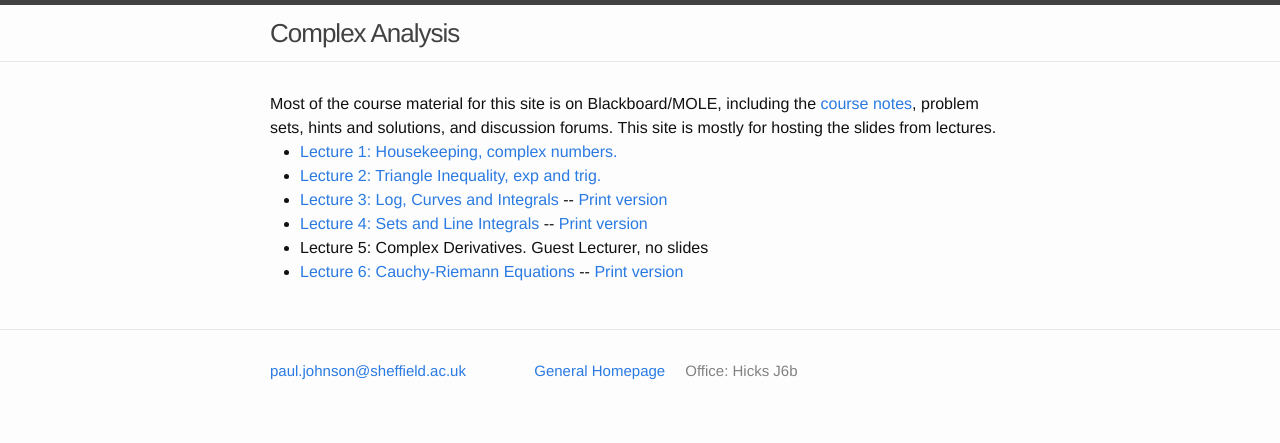
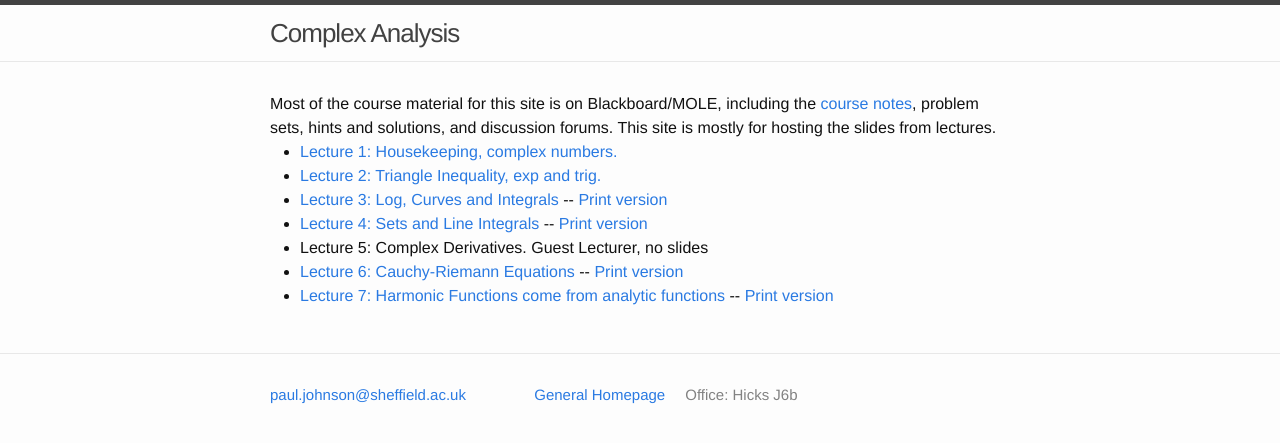
Before and after one commit to ptwiddle/MAS332-Complex-Analysis, a Jekyll site: the page built from index.html, in a window 1280 px wide. Shown: the top 443 px of the page. Built offline with Jekyll 4.4.1, drawn with Linux system fonts in a browser that asks for light colours.

Commit message:
Lecture 7

```diff
--- a/index.html
+++ b/index.html
@@ -13,7 +13,10 @@ layout: default
         <li> <a href="./Slides/Lecture4.pdf">Lecture 4: Sets and Line Integrals </a> -- <a href="./Slides/Lecture4Print.pdf">Print version</a> </li>
     <li> Lecture 5: Complex Derivatives.  Guest Lecturer, no slides </li>
     <li> <a href="./Slides/Lecture6.pdf">Lecture 6: Cauchy-Riemann Equations</a> -- <a href="./Slides/Lecture6Print.pdf">Print version</a> </li>
-    </ul>
+    <li> <a href="./Slides/Lecture7.pdf">Lecture 7: Harmonic Functions come from analytic functions</a> -- <a href="./Slides/Lecture7Print.pdf">Print version</a> </li>
+
+
+  </ul>
 
 
 </div>
```
Also changed, not shown: Slides/IsThisMeme.jpeg (added), Slides/RealPart2012.png (added), 3 other files.
